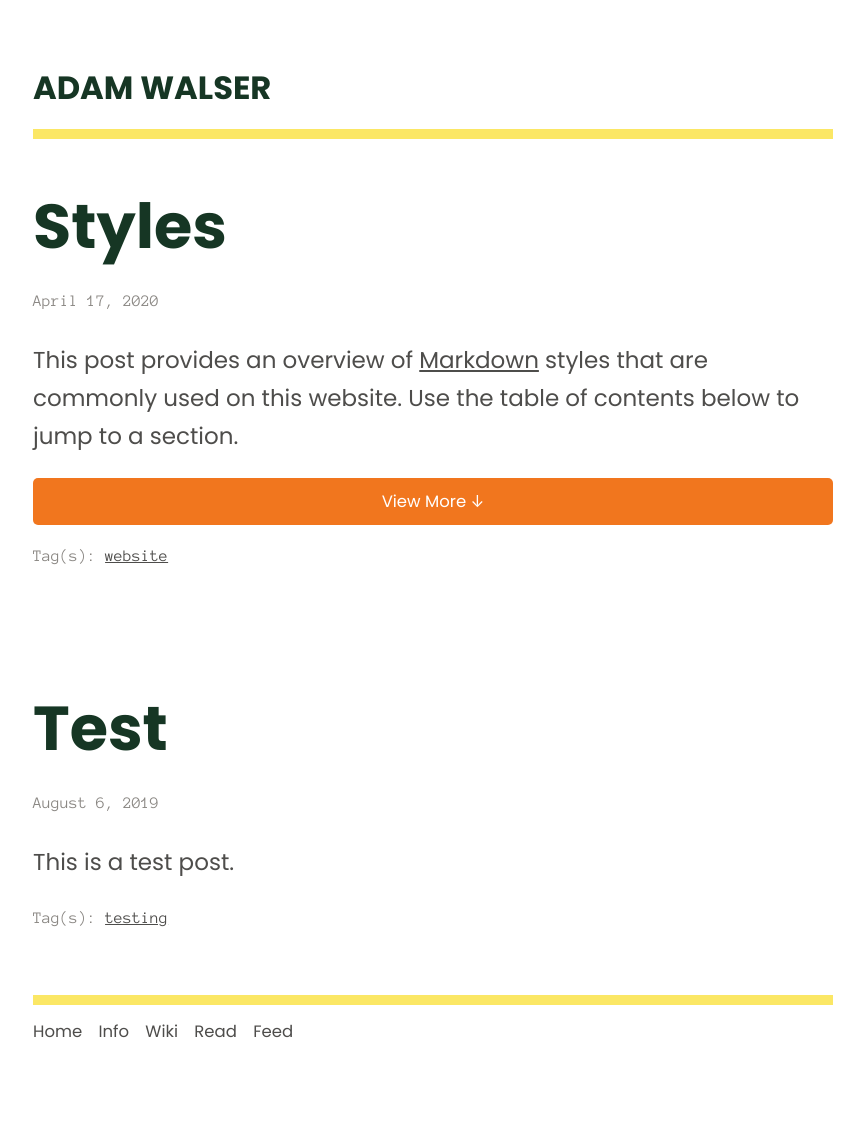
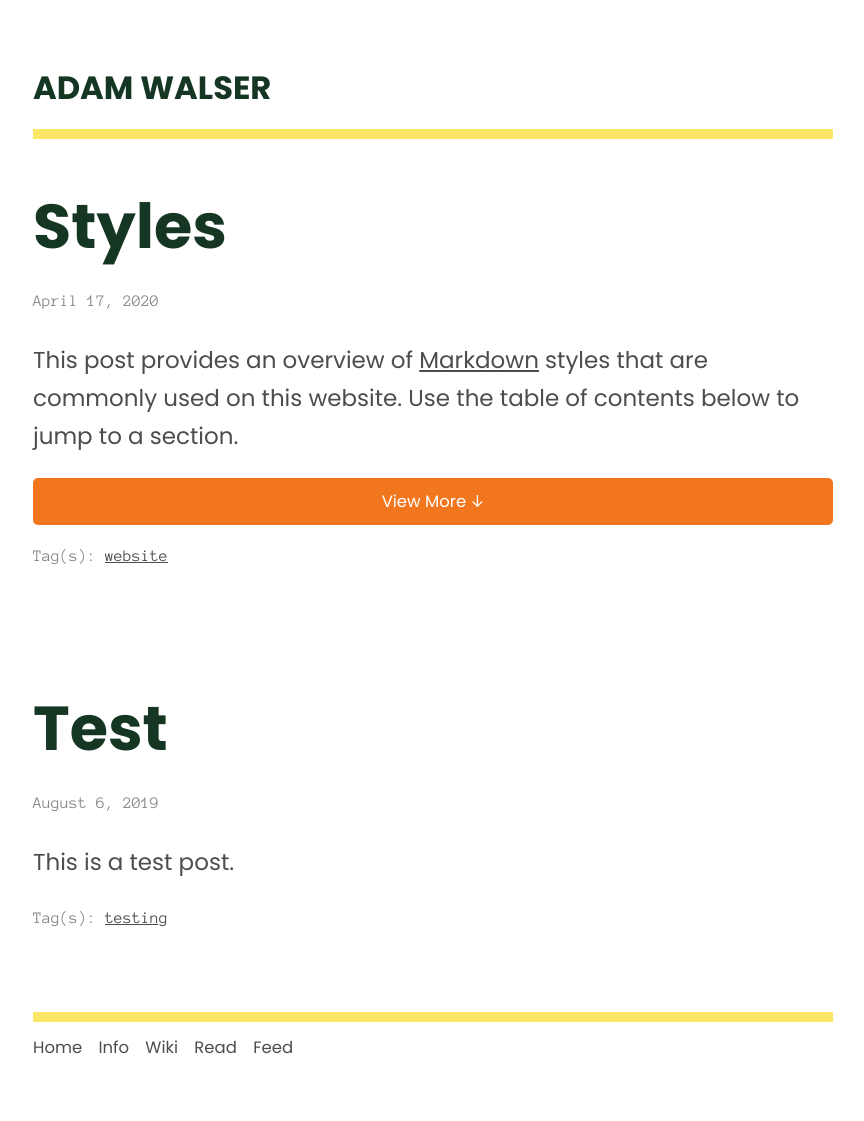
Before and after one commit to ajpwalser/ajpwalser.github.io, a Jekyll site: the page built from index.html, in a window 1280 px wide. Shown: the whole page, without its empty margins (207-1071 px from the left). Built offline with Jekyll 4.4.1, drawn with Linux system fonts in a browser that asks for light colours; some web fonts are replaced; the list of posts is cut into pages by our own code.

Commit message:
Update style.css

```diff
--- a/css/style.css
+++ b/css/style.css
@@ -33,7 +33,6 @@ figcaption,
 
 footer {
 	font-size: 0.718em;
-	margin-top: -1em;
 }
 
 
@@ -52,6 +51,7 @@ footer ul {
 
 footer li {
     	display: inline;
+	margin-top: -1em;
     	padding-right: 0.718em;
   }
 
```
